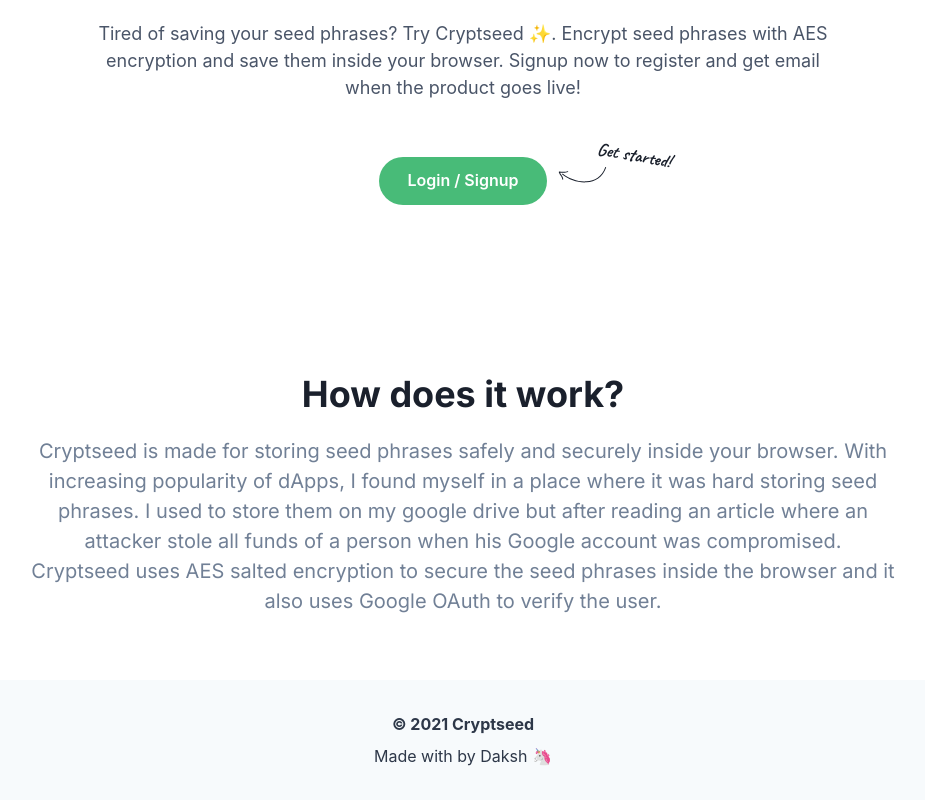
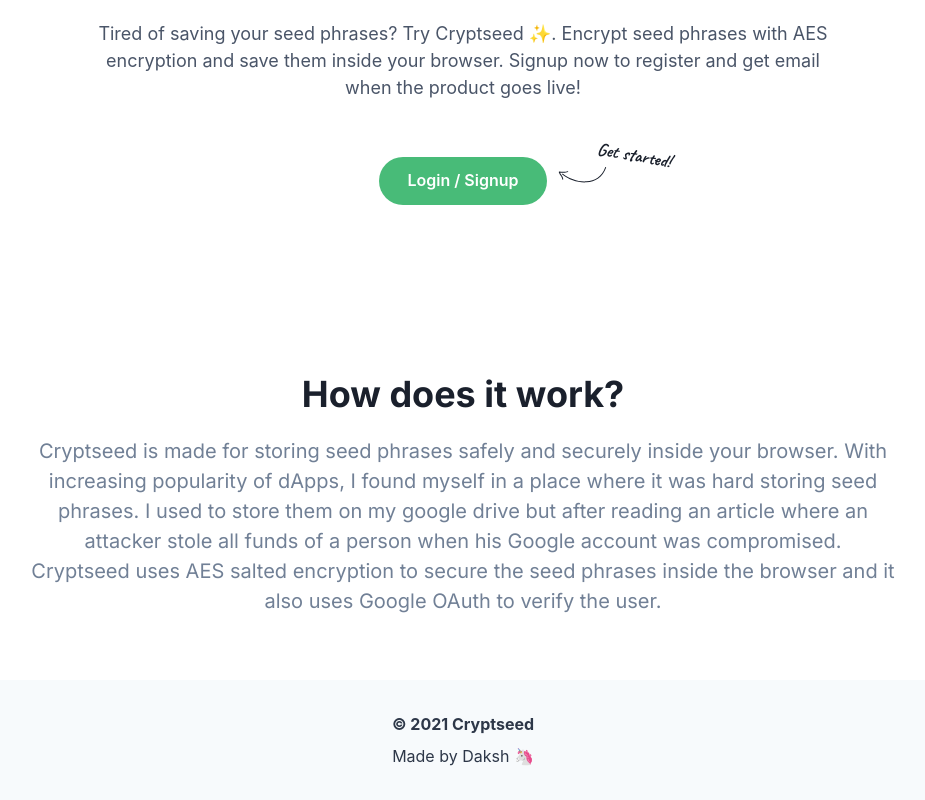
Before and after one commit to dawksh/cryptseed, a Next.js app: page / in a window 1280 px wide. Shown: the part 372-1172 px from the top of the page, without its empty margins (177-1102 px from the left). Built offline with nearby package versions, Linux system fonts and the light colour scheme.

Commit message:
footer text update

```diff
--- a/components/Footer.js
+++ b/components/Footer.js
@@ -24,7 +24,7 @@
             >
                 <Text fontWeight="bold" >© 2021 Cryptseed</Text>
 
-                <Text mt={5}>Made with by <Link href="https://twitter.com/dawksh">Daksh 🦄</Link></Text>
+                <Text mt={5}>Made by <Link href="https://twitter.com/dawksh">Daksh 🦄</Link></Text>
             </Container>
         </Box>
     );
```
